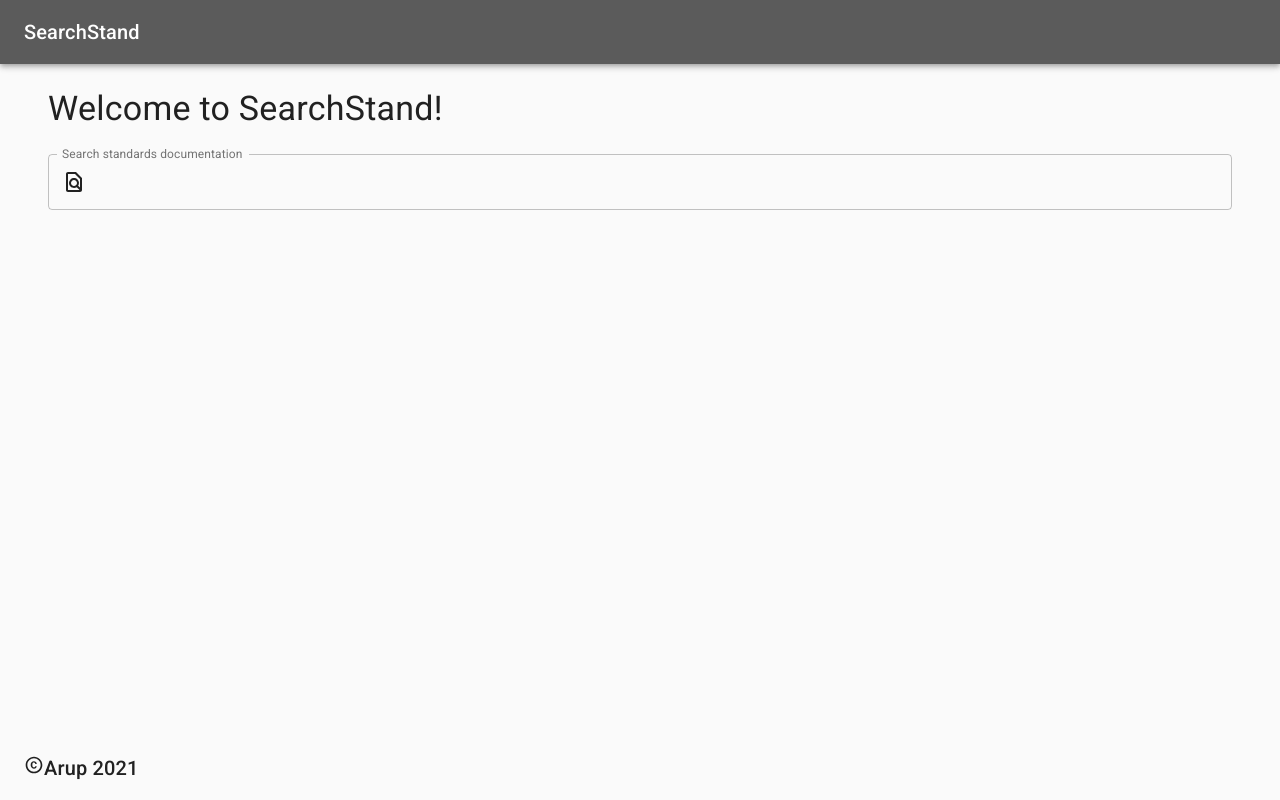
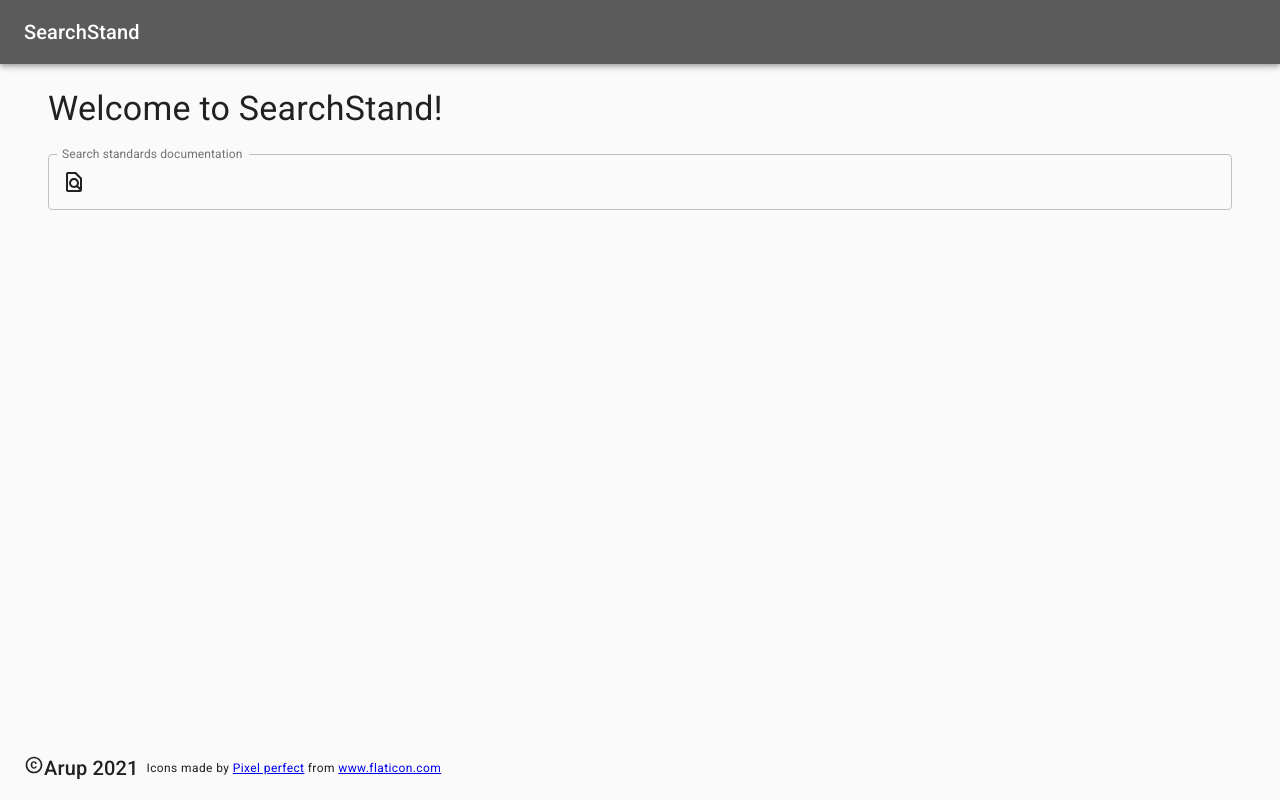
Before and after one commit to cyechow/searchstand, a React (Create React App) app: page / in a window 1280 px wide. Built offline with nearby package versions, Linux system fonts and the light colour scheme.

Commit message:
Changed favicon and added icon credits.

```diff
--- a/public/index.html
+++ b/public/index.html
@@ -41,4 +41,6 @@
       To create a production bundle, use `npm run build` or `yarn build`.
     -->
   </body>
+  <footer>
+  </footer>
 </html>
--- a/src/components/AppFooter.js
+++ b/src/components/AppFooter.js
@@ -1,6 +1,6 @@
 import React from 'react'
 import { makeStyles } from '@material-ui/core/styles';
-import { Toolbar,Typography } from '@material-ui/core';
+import { Box, Toolbar, Typography } from '@material-ui/core';
 import CopyrightIcon from '@material-ui/icons/Copyright';
 
 const useStyles = makeStyles((theme) => ({
@@ -9,9 +9,8 @@
     position: 'fixed',
     bottom: 0,
     backgroundColor: theme.palette.primary,
-    alignItems: 'center',
-    align: 'center',
-    flexGrow: 1,
+    alignItems: 'baseline',
+    display: 'flex',
   },
 }));
 
@@ -22,10 +21,17 @@
     return (
     <div className={classes.root}>
         <Toolbar>
-            <Typography variant="h6" color="inherit">
-                <CopyrightIcon fontSize="small"/>
-                Arup 2021
-            </Typography>
+            <Box mr={1} display="inline">
+                <Typography variant="h6" color="inherit">
+                    <CopyrightIcon fontSize="small"/>
+                    Arup 2021
+                </Typography>
+            </Box>
+            <Box mr={1} display="inline">
+                <Typography variant="caption" color="inherit">
+                    Icons made by <a href="https://icon54.com/" title="Pixel perfect">Pixel perfect</a> from <a href="https://www.flaticon.com/" title="Flaticon">www.flaticon.com</a>
+                </Typography>
+            </Box>
         </Toolbar>
     </div>
 );
```
Also changed, not shown: 1 other file (tests, documents, lock files or other folders).
